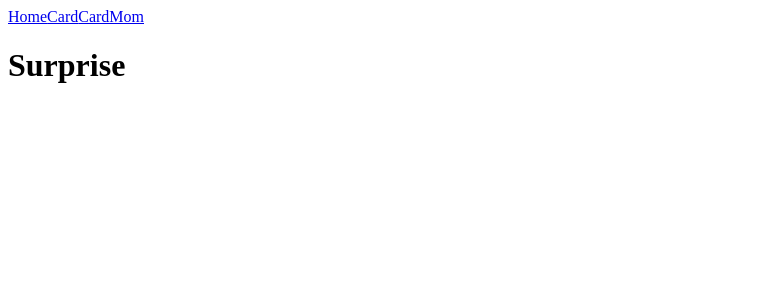
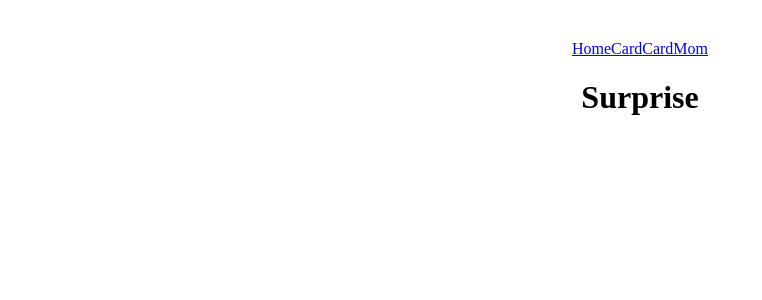
Before and after one commit to EgleLab/cssReactCarte, a React (Vite) app in the folder cssReactCarte/: page / in a window 1280 px wide. Shown: the top 300 px of the page, without its empty margins (0-762 px from the left). Built offline with nearby package versions, Linux system fonts and the light colour scheme.

Commit message:
organized routes for ech to have their propre route

```diff
--- a/cssReactCarte/src/App.jsx
+++ b/cssReactCarte/src/App.jsx
@@ -1,4 +1,4 @@
-import { Link } from "react-router-dom";
+import { Link, Outlet } from "react-router-dom";
 
 import "./App.css";
 
@@ -10,7 +10,9 @@
         <Link to="/card">Card</Link>
         <Link to="/cardmom">CardMom</Link>
       </nav>
-      <main>???</main>
+      <main>
+        <Outlet/>
+      </main>
     </>
   );
 }
--- a/cssReactCarte/src/main.jsx
+++ b/cssReactCarte/src/main.jsx
@@ -2,58 +2,32 @@
 import ReactDOM from 'react-dom/client';//importe le module reactDom
 import { createBrowserRouter, Link, RouterProvider } from "react-router-dom";
 
-
+import App from "./App";
 import Home from "./pages/Home";
 import Card from "./pages/Card";
 import CardMom from "./pages/CardMom";
 
 const router = createBrowserRouter([ //on configure des routes dans react
     {
-      path: "/",
-      element: (
-        <>
-          <nav>
-            <Link to="/">Home</Link>
-            <Link to="/card">Card</Link>
-            <Link to="/cardmom">CardMom</Link>
-          </nav>
-          <main>
-            <Home/>
-          </main>
-        </>
-      ),
-    },
-    {
-        path: "/Card",
-        element: (
-          <>
-            <nav>
-            <Link to="/">Home</Link>
-            <Link to="/card">Card</Link>
-            <Link to="/cardmom">CardMom</Link>
-            </nav>
-            <main>
-              <Card />
-            </main>
-          </>
-        ),
+        element: <App/>,
+        children:[
+            {
+        path: "/",
+        element: <Home/>,
       },
     {
-      path: "/cardMom",
-      element: (
-        <>
-          <nav>
-            <Link to="/">Home</Link>
-            <Link to="/card">Card</Link>
-            <Link to="/cardmom">CardMom</Link>
-          </nav>
-          <main>
-            <CardMom />
-          </main>
-        </>
-      ),
+        path: "/card",
+        element: <Card />,
     },
-  ]);
+       {
+      path: "/cardmom",
+      element: <CardMom />
+       },
+    ],
+},
+]);
+
+
 
   // rendering
 
```
